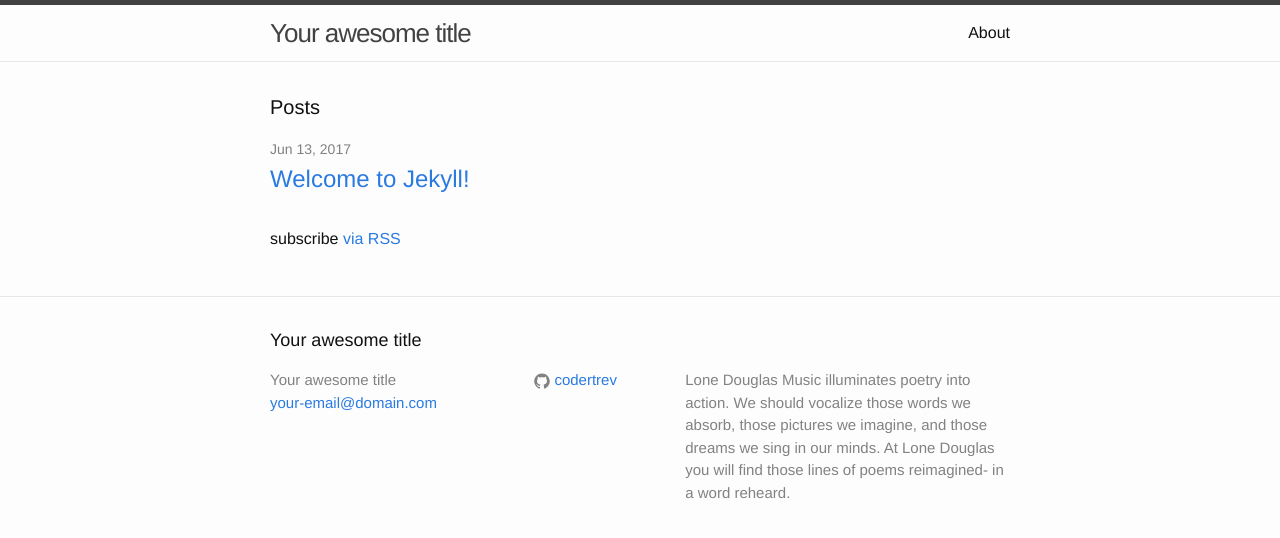
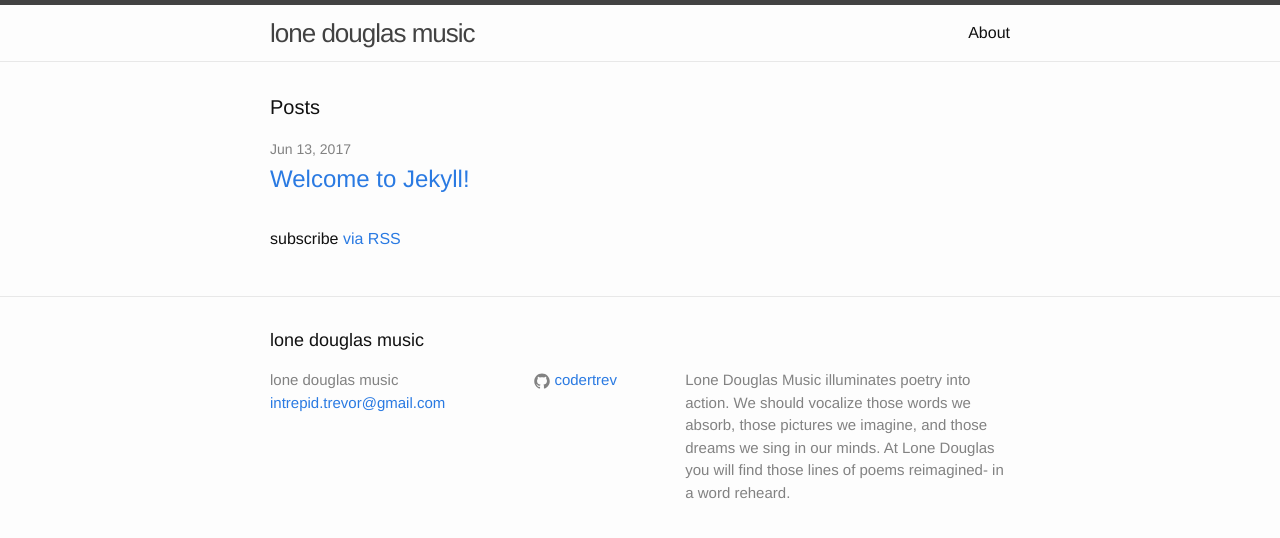
Before and after one commit to codertrev/coder-trev.github.io, a Jekyll site: the page built from index.html, in a window 1280 px wide. Shown: the top 538 px of the page. Built offline with Jekyll 4.4.1, drawn with Linux system fonts in a browser that asks for light colours.

Commit message:
Update _config.yml

```diff
--- a/_config.yml
+++ b/_config.yml
@@ -6,8 +6,8 @@
 # 'jekyll serve'. If you change this file, please restart the server process.
 
 # Site settings
-title: Your awesome title
-email: your-email@domain.com
+title: lone douglas music
+email: intrepid.trevor@gmail.com
 description: > # this means to ignore newlines until "baseurl:"
   Lone Douglas Music illuminates poetry into action. We should vocalize those words we absorb, those pictures we imagine, and those dreams we sing in our minds. At Lone Douglas you will find those lines of poems reimagined- in a word reheard.
 # It will appear in your document head meta (for Google search results) and in your feed.xml site description.
```
